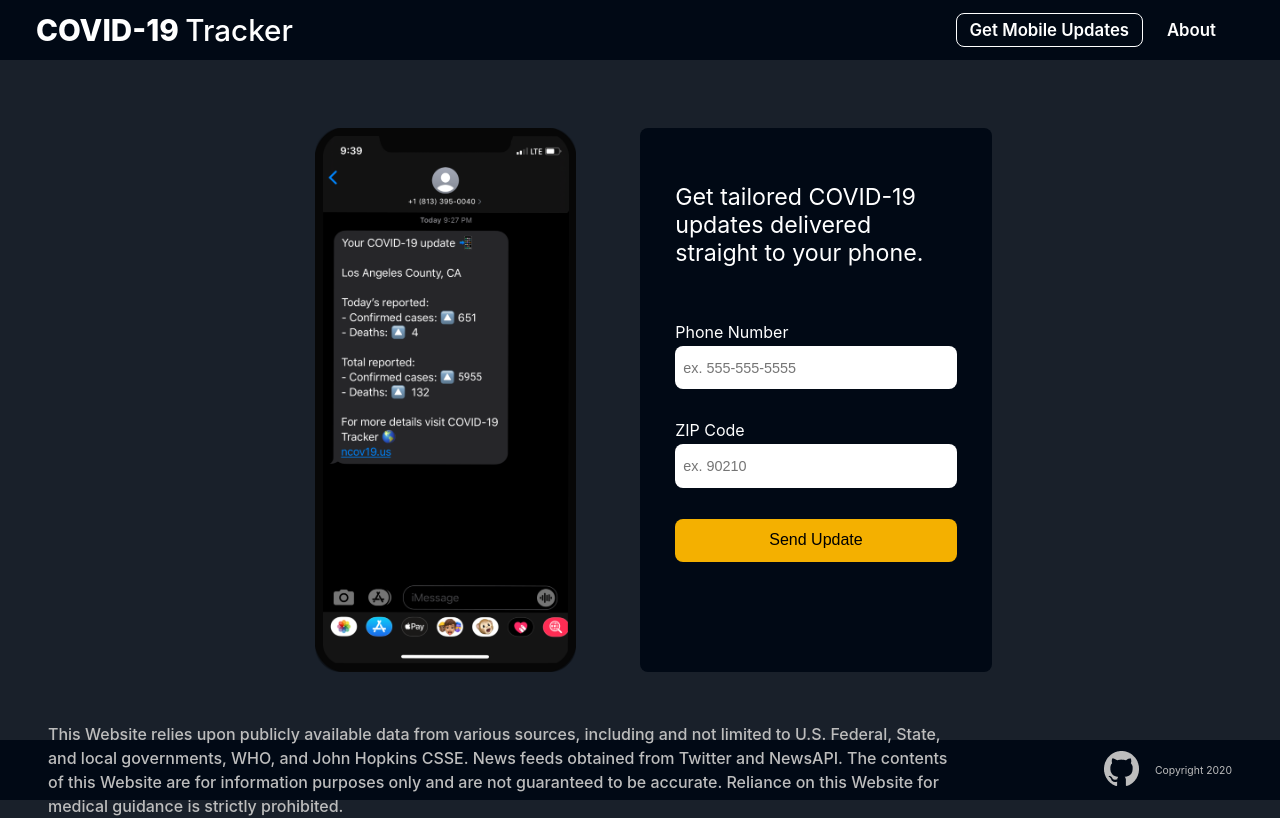
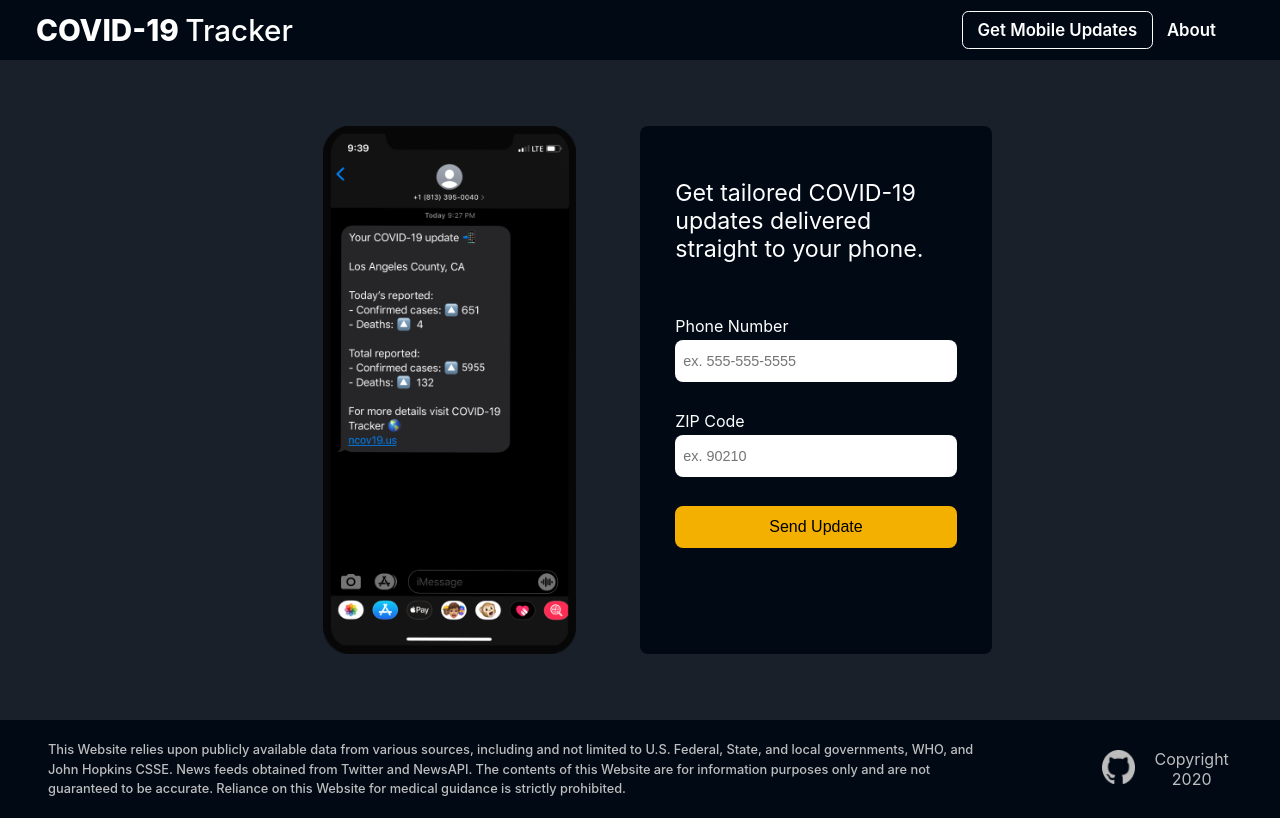
Before and after one commit to ncov19-us/ncov19-sms-bot-fontend, a React (Create React App) app: page / in a window 1280 px wide. Built offline with nearby package versions, Linux system fonts and the light colour scheme.

Commit message:
style: finished styling, copied Kyles loader/message logic
Added status-container selector to style messages
Adjusted various fonts/margins/paddings
Added ErrorMessage and SuccessMessage components to abstract logic into
later.

```diff
--- a/src/App.jsx
+++ b/src/App.jsx
@@ -1,6 +1,6 @@
 import React, { useState } from "react";
-// import submitSent from "./utility/submitSend";
 import axios from "axios";
+import Loader from 'react-loader-spinner'
 
 // styling
 import "./App.scss";
@@ -11,47 +11,106 @@ import Phone from "./assets/mobile_image.png";
 // component imports
 import Header from "./components/Header/Header";
 import Footer from "./components/Footer/Footer";
-import Navbar from "./components/Navbar/Navbar"
 
 const App = () => {
-
   // state to hold the input data before sending it to the backend
   const [state, setState] = useState({
     zip: "",
-    phone: ""
+    phone: "",
   });
 
-  const handleChange = event => {
+  const [status, setStatus] = useState({
+    isLoading: false,
+    success: false,
+    failure: false,
+  });
+
+  const handleChange = (event) => {
     setState({ ...state, [event.target.name]: event.target.value });
   };
 
-  const handleSubmit = e => {
+  const handleSubmit = (e) => {
     e.preventDefault();
-    console.log('req url', process.env.REACT_APP_API_URL)
+
+    setStatus({ ...status, isLoading: true });
+
     axios
     .post(`${process.env.REACT_APP_API_URL}/sms/web`, state)
-      .then(res => {
-        console.log(res);
+    .then((res) => {
+      // setState({ zip: "", phone: "" });
+      setStatus({
+        ...status,
+        isLoading: false,
+        success: true,
+        failure: false
+      });
     })
-      .catch(err => {
-        console.log(err);
+    .catch((err) => {
+      setStatus({
+        ...status,
+        isLoading: false,
+        success: false,
+        failure: true
+      });
     });
   };
-  console.log(state)
+
   return (
     <div className="App">
-      {/* <Navbar/> */}
       <Header />
       <div className="main-container">
         <div className="img-wrapper">
           <img src={Phone} alt="phone demo of app" className="phone" />
         </div>
+        {/* Load Spinner */}
+        {status.isLoading && (
+          <div className="form-container">
+            <form className="form">
+              <Loader
+                type="Oval"
+                color="#F4B000"
+                height={100}
+                width={100}
+                // timeout={3000}
+              />
+            </form>
+          </div>
+        )}
+
+        {/* Form Submission Error */}
+        {status.failure && (
+          <div className="form-container">
+          <form className="form">
+            <div className="status-container">
+              <h3 className="status">Oops.</h3>
+              <p className="message">Something went wrong on our end.  Please try again later.</p>
+            </div>
+          </form>
+        </div>
+        )}
+
+        {/* Successful Form Submission Message */}
+        {status.success && (
+          <div className="form-container">
+          <form className="form">
+            <div className="status-container">
+              <h3 className="status">Success!</h3>
+              <p className="message">You should be receiving a message from us any second.</p>
+              <p className="instructions">Just reply to our text with another zip code to get updates for that area.</p>
+            </div>
+          </form>
+        </div>
+        )}
+        {/* Form  */}
+        {!status.isLoading && !status.success && !status.failure && (
           <div className="form-container">
             <form onSubmit={handleSubmit} className="form">
               <h2 className="form-description-header">
                 Get tailored COVID-19 updates delivered straight to your phone.
               </h2>
-            <label className="form-label">Phone Number<br/>
+              <label className="form-label">
+                Phone Number
+                <br />
                 <input
                   id="phone"
                   type="tel"
@@ -59,12 +118,15 @@ const App = () => {
                   className="form-input"
                   placeholder="ex. 555-555-5555"
                   onChange={handleChange}
-                pattern="^\d{10}$"
-                title="Must be 10 digits"
+                  value={state.phone}
+                  pattern="^(?:\(\d{3}\)|\d{3})[- ]?\d{3}[- ]?\d{4}$"
+                  title="Please use a valid 10 digit US phone number ex. 555-555-5555"
                   required
                   />
               </label>
-            <label className="form-label">ZIP Code<br />
+              <label className="form-label">
+                ZIP Code
+                <br />
                 <input
                   id="zip"
                   type="string"
@@ -72,18 +134,20 @@ const App = () => {
                   className="form-input"
                   placeholder="ex. 90210"
                   onChange={handleChange}
+                  value={state.zip}
                   pattern="[0-9]{5}$"
-                title="Must be 5 digits"
+                  title="Please enter a vlid 5 digit US zipcode"
                   required
                   />
               </label>
               <div className="btn-wrapper">
                 <button className="submit-btn">Send Update</button>
               </div>
-            <div className="status-messages">
-            </div>
+              <div className="status-messages"></div>
             </form>
           </div>
+        )}
+
       </div>
       <Footer />
     </div>
--- a/src/App.scss
+++ b/src/App.scss
@@ -10,7 +10,7 @@ $narrow-desktop: 64rem;
     align-items: center;
     justify-content: space-between;
     margin: 0 auto;
-    height: 85vh;
+    height: 82.5vh;
     width: 100%;
     max-width: 150rem;
 
@@ -99,8 +99,26 @@ $narrow-desktop: 64rem;
           }
         }
       }
+
+      .status-container {
+        width: 80%;
+        height: 80%;
+
+        .status {
+          font-weight: 500;
+          font-size: 5vh;
+        }
+
+        .message {
+          margin-top: 3vh;
+          font-size: 2.6vh;
+        }
+
+        .instructions {
+          margin-top: 3vh;
+          font-size: 2.6vh;
+        }
+      }
     }
-
-
   }
 }
--- a/src/components/Styles.scss
+++ b/src/components/Styles.scss
@@ -62,15 +62,16 @@ Media Queries for usage
 		padding-right: 8vh;
 		align-items: center;
 		font-weight: 500;
+		font-size: 2.1vh;
 
 		@media (max-width: $narrow-desktop) {
 			display: none;
 		}
 
 		#sms-btn {
-			border: 0.08rem solid white;
-			padding: .8vh 1.6vh;
-			border-radius: .5rem;
+			border: 1px solid white;
+			padding: .5rem .9rem;
+			border-radius: .4rem;
 
 			&:hover{
 				border-color: #F4B000;
@@ -80,9 +81,8 @@ Media Queries for usage
 		.menubar-link {
 			text-decoration: none;
 			color: #ffffff;
-			font-size: 2.1vh;
 			font-weight: 600;
-			margin-left: 3vh;
+			margin-left: 1.8vh;
 
 			&:hover{
 				color: #F4B000;
@@ -149,10 +149,8 @@ Media Queries for usage
 			border-radius: 4px;
 
 			p {
-
 				font-size: 3rem;
 				color: #f4b000;
-
 			}
 
 			.stats {
@@ -176,65 +174,76 @@ Media Queries for usage
 .foot {
 	background: #010915;
 	color: #bdbdbd;
-	height: 7.5vh;
 	display: flex;
 	justify-content: space-between;
 	align-items: center;
 	padding: 0 3rem;
+	text-align: left;
+
+	@media (max-width: $narrow-desktop) {
+		flex-direction: column;
+		align-items: flex-start;
+	}
 
 	.foot-content {
 		font-weight: 500;
-		font-size: 1rem;
-		width: 100%;
+		font-size: 1.6vh;
+		padding: 2.55vh 0;
+		width: 80%;
 		line-height: 1.5;
 
-		@media #{$phablet} {
-			padding: 0 1rem;
-			font-size: .91rem;
+		@media (max-width: $narrow-desktop) {
+			margin-top: 1vh;
+			width: 100%;
 		}
 	}
 
 	.foot-copyright {
 		// @include flex(flex-end, row);
-		width: 30%;
-		font-size: 1.3vh;
-		margin: auto;
+		width: 11%;
+		max-width: 13rem;
+		font-size: 2vh;
 		display: flex;
 		font-weight: 400;
 		align-items: center;
-		justify-content: flex-end;
+		justify-content: space-between;
 		// border: 2px solid orange;
 
-		// a {
-		// 	// margin: auto 4% auto 0;
-		// }
+		@media (max-width: $narrow-desktop) {
+			// width: 3rem;
+			// min-width: 2.5rem;
+		}
+
+		p {
+			text-align: center;
+
+			@media (max-width: $narrow-desktop) {
+				text-align: center;
+				margin-bottom: 1rem;
+			}
+		}
 
 		.github-logo {
 			margin-right: 1rem;
-		}
+			width: 2.1rem;
+			height: 2.1rem;
 
-		@media #{$phablet} {
-			width: 50%;
-			justify-content: center;
+			@media (max-width: $narrow-desktop) {
+				// margin: 0;
+				margin-bottom: 1rem;
+			}
 		}
 	}
 
-	@media #{$phablet} {
-		display: flex;
-		flex-direction: column;
-		justify-content: space-between;
-		padding: 2% 0;
-		height: 30vh;
-	}
 }
 
-// main
-// .main {
-// 	background-color: $gunmetal;
-// }
+	// main
+	// .main {
+		// 	background-color: $gunmetal;
+		// }
 
 
-// .about {
+		// .about {
 // 	.title {
 // 		// @include flex(center, row);
 // 		align-items: center;
```
Also changed, not shown: src/components/ErrorMessage/ErrorMessage.jsx (added, +9 -0 lines), src/components/SuccessMessage/SuccessMessage.jsx (added, +11 -0 lines), src/components/SuccessMessage/SuccessMessage.scss (added, +7 -0 lines), src/components/ErrorMessage/ErrorMessage.scss (added), 1 other file (tests, documents, lock files or other folders). Lines whose indentation alone changed are shown as unchanged.
